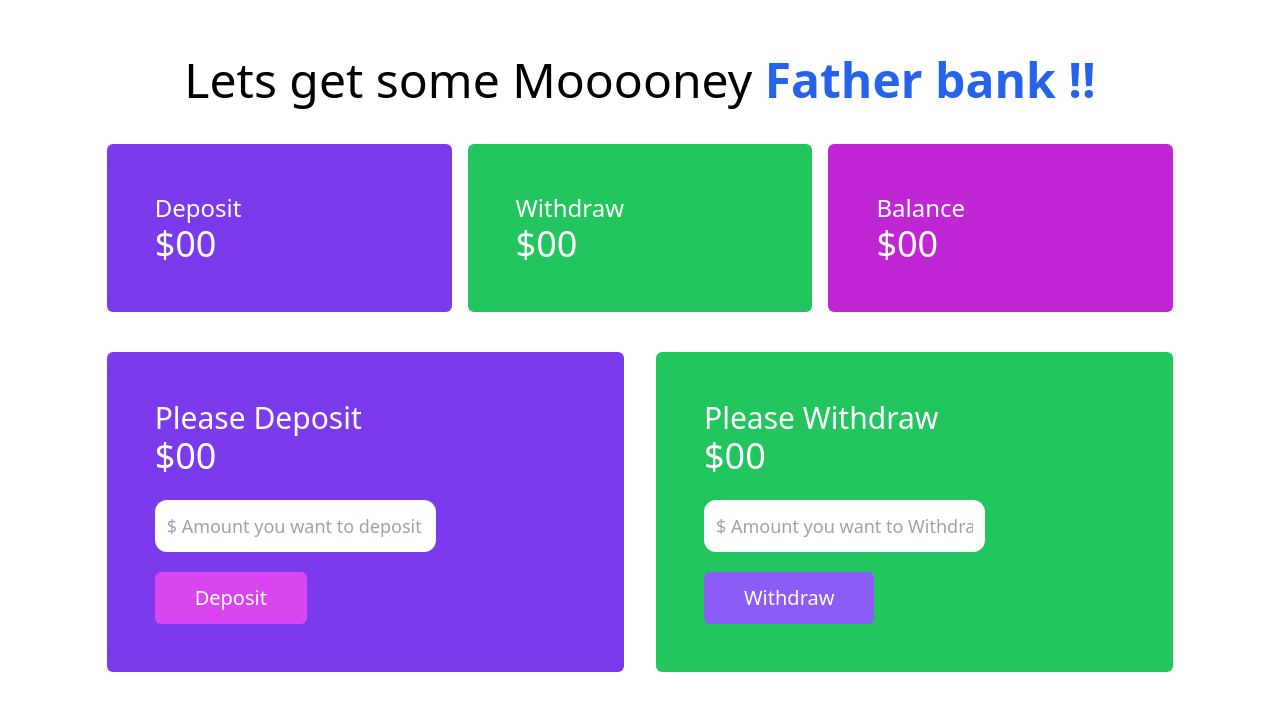
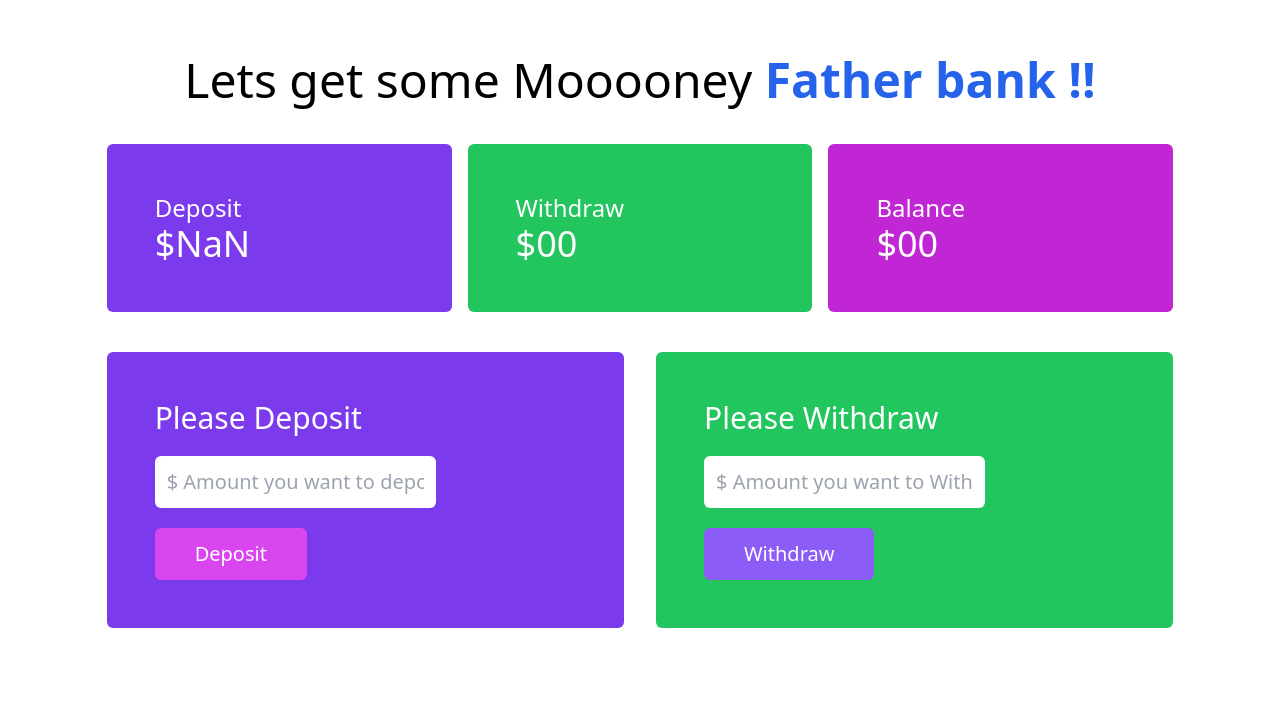
Before and after one commit to faisal-hdev/baap-ar-bank, a plain HTML site: page bank.html in a window 1280 px wide. Both pictures are taken after a click on the button "Deposit". Drawn offline with nearby package versions, Linux system fonts and the light colour scheme.

Commit message:
fourth commit

```diff
--- a/bank.html
+++ b/bank.html
@@ -17,7 +17,7 @@
       <div class="grid grid-cols-3 gap-4 w-10/12 mx-auto text-white">
         <div class="bg-violet-600 p-12 rounded-md">
           <h4 class="text-2xl">Deposit</h4>
-          <h2 class="text-4xl">$00</h2>
+          <h2 class="text-4xl">$<span id="deposit-total">00</span></h2>
         </div>
         <div class="bg-green-500 p-12 rounded-md">
           <h4 class="text-2xl">Withdraw</h4>
@@ -34,10 +34,9 @@
     <section class="mt-10">
       <div class="grid grid-cols-2 gap-8 w-10/12 mx-auto text-white">
         <div class="bg-violet-600 p-12 rounded-md">
-          <h4 class="text-3xl">Please Deposit</h4>
-          <h2 class="text-4xl mb-6">$00</h2>
+          <h4 class="text-3xl mb-5">Please Deposit</h4>
           <input
-            class="w-8/12 block text-black mb-5 p-3 text-lg outline-none rounded-xl"
+            class="w-8/12 block text-black mb-5 p-3 text-xl outline-none rounded-md"
             type="text"
             name=""
             id="deposit-field"
@@ -52,10 +51,9 @@
           </button>
         </div>
         <div class="bg-green-500 p-12 rounded-md">
-          <h4 class="text-3xl">Please Withdraw</h4>
-          <h2 class="text-4xl mb-6">$00</h2>
+          <h4 class="text-3xl mb-5">Please Withdraw</h4>
           <input
-            class="w-8/12 block text-black mb-5 p-3 text-lg outline-none rounded-xl"
+            class="w-8/12 block text-black mb-5 p-3 text-xl outline-none rounded-md"
             type="text"
             name=""
             id="withdraw-field"
--- a/script-js/deposite.js
+++ b/script-js/deposite.js
@@ -0,0 +1,22 @@
+// Step: 01 add event listener to the deposit button
+document.getElementById("btn-deposit").addEventListener("click", function () {
+  // Step: 02 get the deposit amount from the deposit input field
+  // for input field use .value to the value inside the input field
+  const depositField = document.getElementById("deposit-field");
+  const newDepositAmountString = depositField.value;
+  const newDepositAmount = parseFloat(newDepositAmountString);
+
+  // Step: 03 get the current deposit total
+  // for none input(element other then input, textarea) use innerText to get the text
+  const depositTotalElement = document.getElementById("deposit-total");
+  const previousDepositTotalString = depositTotalElement.innerText;
+  const previousDepositTotal = parseFloat(previousDepositTotalString);
+
+  // Step: 04 add numbers to set the total deposit
+  const currentDepositTotal = previousDepositTotal + newDepositAmount;
+
+  depositTotalElement.innerText = currentDepositTotal;
+
+  // Steps: 07 Clear the deposit field
+  depositField.value = "";
+});
```
